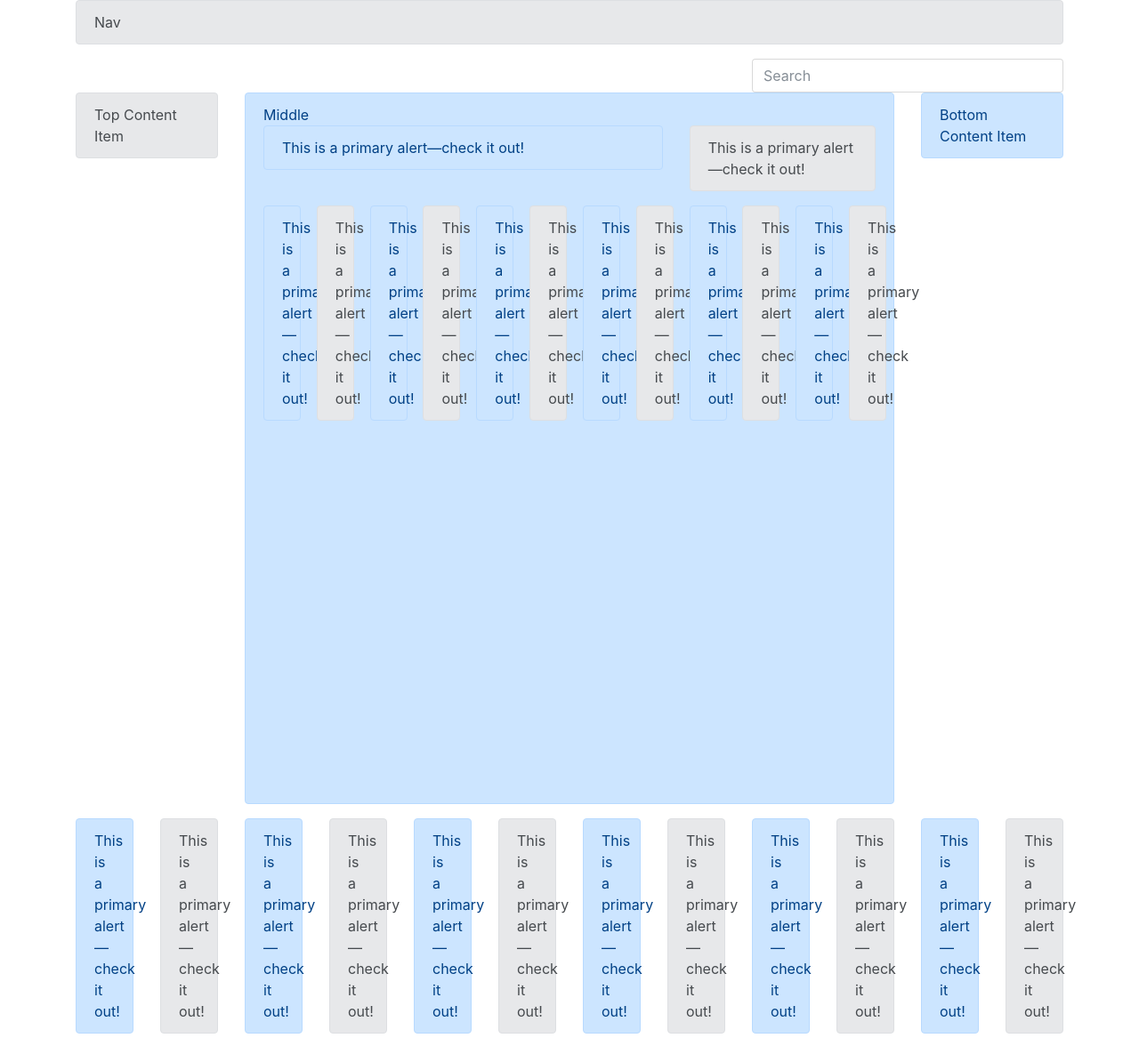
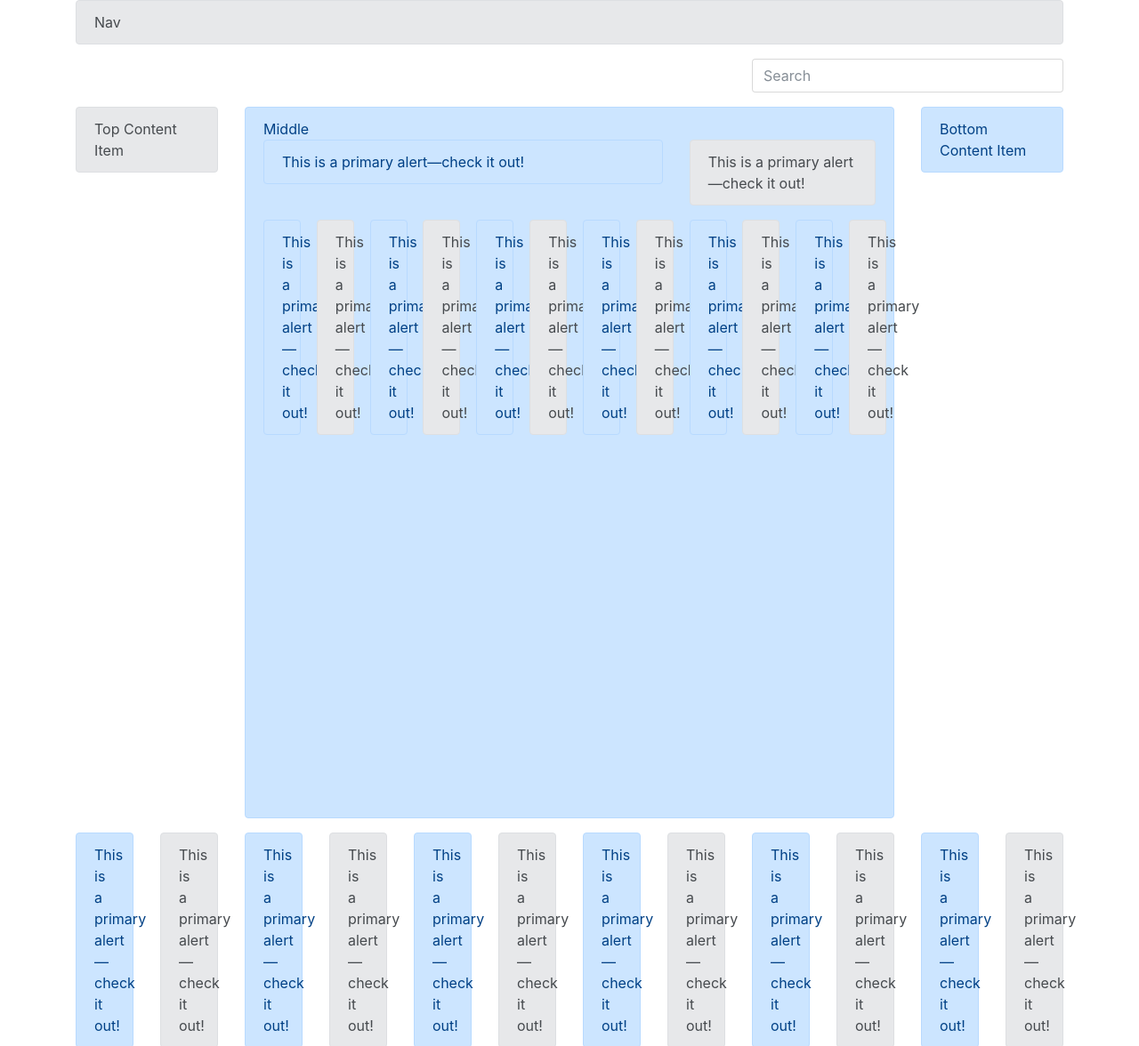
Before and after one commit to devninja0722/py-ecommerce, a Django app: page /bootstrap/ in a window 1280 px wide. Shown: the top 1176 px of the page at 89% size. Run offline with Django 3.2, Linux system fonts and the light colour scheme; some libraries are stand-ins or nearby versions.

Commit message:
7 - Spacing with Margin & Padding

```diff
--- a/src/templates/bootstrap/example.html
+++ b/src/templates/bootstrap/example.html
@@ -19,7 +19,7 @@
 
         </div>
 
-        <div class='row'>
+        <div class='row mb-3'>
 
           <div class='col-12 col-sm-12 col-md-6 col-lg-4 ml-auto'>
             <input type='text' class='form-control' placeholder="Search">
@@ -27,12 +27,12 @@
 
         </div>
         <div class='row'>
-            <div class='col-11 ml-auto mr-auto col-lg-2 order-12'>
+            <div class='col-11 mx-auto col-lg-2 order-12'>
                 <div class="alert alert-primary" role="alert">
                 Bottom Content Item
                 </div>
             </div>
-            <div class='col-11 col-lg-8 ml-auto mr-auto order-6' >
+            <div class='col-11 col-lg-8 mx-auto order-6' >
                 <div class="alert alert-primary" role="alert" style='min-height: 800px;'>
                 Middle
 
```
